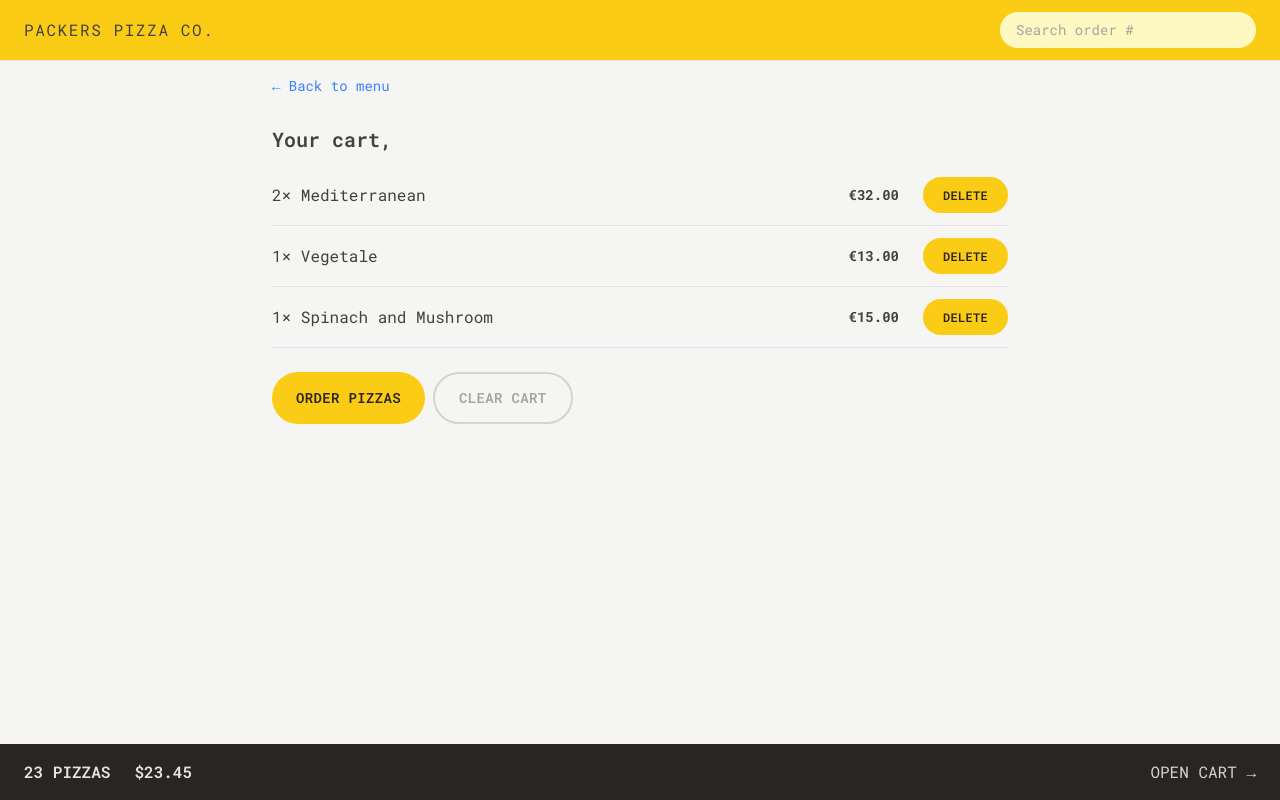
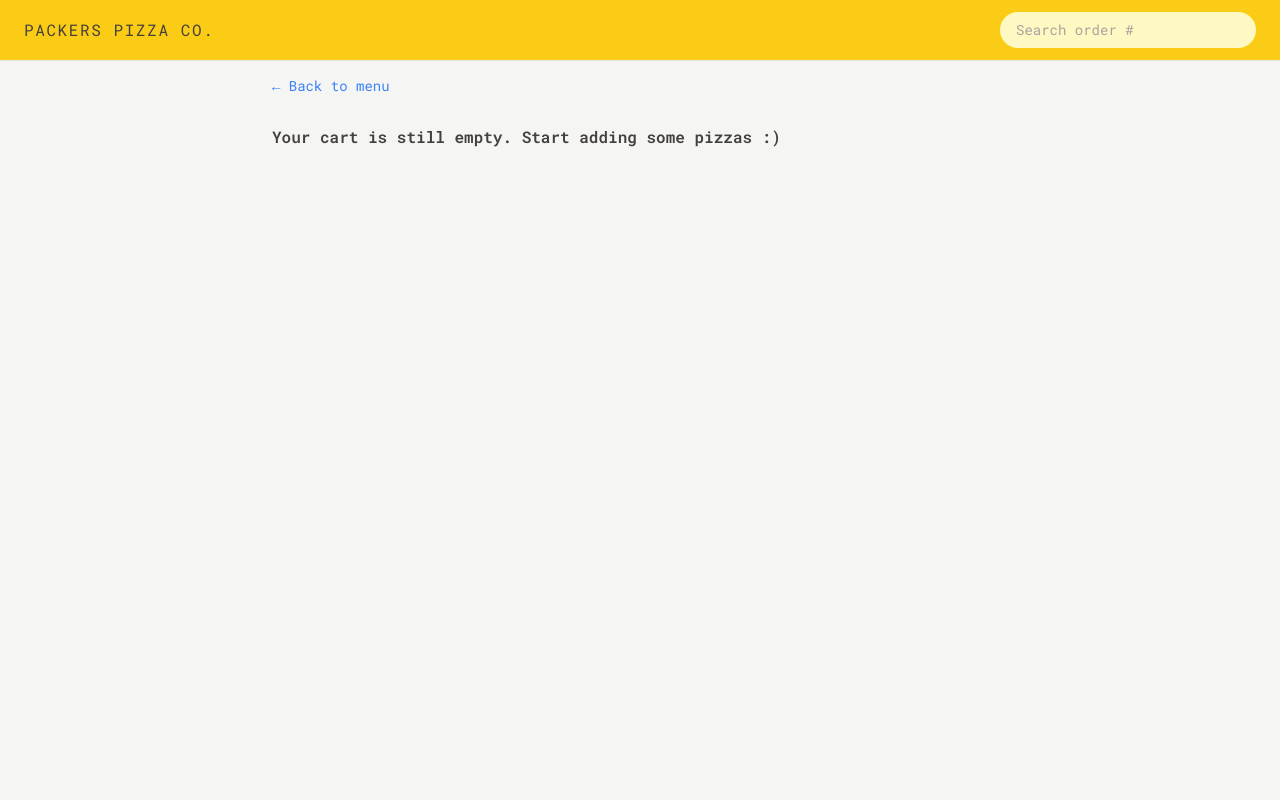
Before and after one commit to Reshpack/pizza-store, a React (Vite) app: page /cart in a window 1280 px wide. Built offline with nearby package versions, Linux system fonts and the light colour scheme.

Commit message:
Add: Cart functionality

```diff
--- a/src/features/cart/Cart.jsx
+++ b/src/features/cart/Cart.jsx
@@ -1,37 +1,16 @@
-import { Link } from "react-router-dom";
 import LinkButton from "../../ui/LinkButton";
 import Button from "../../ui/Button";
 import CartItem from "./CartItem";
-import { useSelector } from "react-redux";
-
-const fakeCart = [
-  {
-    pizzaId: 12,
-    name: "Mediterranean",
-    quantity: 2,
-    unitPrice: 16,
-    totalPrice: 32,
-  },
-  {
-    pizzaId: 6,
-    name: "Vegetale",
-    quantity: 1,
-    unitPrice: 13,
-    totalPrice: 13,
-  },
-  {
-    pizzaId: 11,
-    name: "Spinach and Mushroom",
-    quantity: 1,
-    unitPrice: 15,
-    totalPrice: 15,
-  },
-];
+import { useDispatch, useSelector } from "react-redux";
+import { clearCart, getCart } from "./cartSlice";
+import EmptyCart from "./EmptyCart";
 
 function Cart() {
-  const cart = fakeCart;
-  console.log(cart);
   const username = useSelector((state) => state.user.username);
+  const cart = useSelector(getCart);
+  const dispatch = useDispatch();
+
+  if (!cart.length) return <EmptyCart />;
 
   return (
     <div className="px-4 py-3">
@@ -40,7 +19,7 @@
       <h2 className="mt-7 text-xl font-semibold">Your cart, {username}</h2>
       <ul className="mt-3 divide-y divide-stone-200 border-b">
         {cart.map((item) => (
-          <CartItem item={item} key={item.key} />
+          <CartItem item={item} key={item.pizzaId} />
         ))}
       </ul>
 
@@ -48,7 +27,9 @@
         <Button to="/order/new" type="primary">
           Order pizzas
         </Button>
-        <Button type="secondary">Clear cart</Button>
+        <Button type="secondary" onClick={() => dispatch(clearCart())}>
+          Clear cart
+        </Button>
       </div>
     </div>
   );
--- a/src/features/cart/CartItem.jsx
+++ b/src/features/cart/CartItem.jsx
@@ -1,8 +1,12 @@
-import Button from "../../ui/Button";
+import { useSelector } from "react-redux";
 import { formatCurrency } from "../../utils/helpers";
+import { getCurrentQuantityById } from "./cartSlice";
+import DeleteItem from "./DeleteItem";
+import UpdateItemQuantity from "./UpdateItemQuantity";
 
 function CartItem({ item }) {
   const { pizzaId, name, quantity, totalPrice } = item;
+  const currentQuantity = useSelector(getCurrentQuantityById(pizzaId));
 
   return (
     <li className="py-3 sm:flex sm:items-center sm:justify-between">
@@ -11,7 +15,11 @@
       </p>
       <div className="flex items-center justify-between sm:gap-6">
         <p className="text-sm font-bold">{formatCurrency(totalPrice)}</p>
-        <Button type="small">Delete</Button>
+        <UpdateItemQuantity
+          pizzaId={pizzaId}
+          currentQuantity={currentQuantity}
+        />
+        <DeleteItem pizzaId={pizzaId} />
       </div>
     </li>
   );
--- a/src/features/cart/CartOverview.jsx
+++ b/src/features/cart/CartOverview.jsx
@@ -1,11 +1,19 @@
+import { useSelector } from "react-redux";
 import { Link } from "react-router-dom";
+import { getTotalCartPrice, getTotalCartQuantity } from "./cartSlice";
+import { formatCurrency } from "../../utils/helpers";
 
 function CartOverview() {
+  const totalCartQuantity = useSelector(getTotalCartQuantity);
+  const totalCartPrice = useSelector(getTotalCartPrice);
+
+  if (!totalCartQuantity) return null;
+
   return (
     <div className="flex items-center justify-between bg-stone-800 p-4 px-4 py-4 text-sm uppercase text-stone-200 sm:px-6 md:text-base">
       <p className="space-x-4 font-semibold text-stone-200 sm:space-x-6">
-        <span>23 pizzas</span>
-        <span>$23.45</span>
+        <span>{totalCartQuantity}</span>
+        <span>{formatCurrency(totalCartPrice)}</span>
       </p>
       <Link to="/cart" className="text-stone-300">
         Open cart &rarr;
--- /dev/null
+++ b/src/features/cart/DeleteItem.jsx
@@ -0,0 +1,14 @@
+import { useDispatch } from "react-redux";
+import Button from "../../ui/Button";
+import { deleteItem } from "./cartSlice";
+
+function DeleteItem({ pizzaId }) {
+  const dispatch = useDispatch();
+  return (
+    <Button type="small" onClick={() => dispatch(deleteItem(pizzaId))}>
+      Delete
+    </Button>
+  );
+}
+
+export default DeleteItem;
--- a/src/features/cart/EmptyCart.jsx
+++ b/src/features/cart/EmptyCart.jsx
@@ -1,11 +1,13 @@
-import { Link } from 'react-router-dom';
+import LinkButton from "../../ui/LinkButton";
 
 function EmptyCart() {
   return (
-    <div>
-      <Link to="/menu">&larr; Back to menu</Link>
+    <div className="px-4 py-3">
+      <LinkButton to="/menu">&larr; Back to menu</LinkButton>
 
-      <p>Your cart is still empty. Start adding some pizzas :)</p>
+      <p className="mt-7 font-semibold">
+        Your cart is still empty. Start adding some pizzas :)
+      </p>
     </div>
   );
 }
--- /dev/null
+++ b/src/features/cart/UpdateItemQuantity.jsx
@@ -0,0 +1,26 @@
+import { useDispatch } from "react-redux";
+import Button from "../../ui/Button";
+import { decreaseItemQuantity, increaseItemQuantity } from "./cartSlice";
+
+function UpdateItemQuantity({ pizzaId, currentQuantity }) {
+  const dispatch = useDispatch();
+  return (
+    <div className="flex items-center gap-2 md:gap-3">
+      <Button
+        type="round"
+        onClick={() => dispatch(decreaseItemQuantity(pizzaId))}
+      >
+        -
+      </Button>
+      <span className="text-sm font-medium">{currentQuantity}</span>
+      <Button
+        type="round"
+        onClick={() => dispatch(increaseItemQuantity(pizzaId))}
+      >
+        +
+      </Button>
+    </div>
+  );
+}
+
+export default UpdateItemQuantity;
--- a/src/features/cart/cartSlice.js
+++ b/src/features/cart/cartSlice.js
@@ -1,16 +1,7 @@
 import { createSlice } from "@reduxjs/toolkit";
 
 const initialState = {
-  //   cart: [],
-  cart: [
-    {
-      pizzaId: 12,
-      name: "Aussie",
-      quantity: 12,
-      unitPrice: 16,
-      totalPrice: 32,
-    },
-  ],
+  cart: [],
 };
 
 const cartSlice = createSlice({
@@ -38,6 +29,8 @@
 
       item.quantity--;
       item.totalPrice = item.quantity * item.unitPrice;
+
+      if (item.quantity === 0) cartSlice.caseReducers.deleteItem(state, action);
     },
     clearCart(state) {
       state.cart = [];
@@ -54,3 +47,14 @@
 } = cartSlice.actions;
 
 export default cartSlice.reducer;
+
+export const getCart = (state) => state.cart.cart;
+
+export const getTotalCartQuantity = (state) =>
+  state.cart.cart.reduce((sum, item) => sum + item.quantity, 0);
+
+export const getTotalCartPrice = (state) =>
+  state.cart.cart.reduce((sum, item) => sum + item.totalPrice, 0);
+
+export const getCurrentQuantityById = (id) => (state) =>
+  state.cart.cart.find((item) => item.pizzaId === id)?.quantity ?? 0;
--- a/src/features/menu/MenuItem.jsx
+++ b/src/features/menu/MenuItem.jsx
@@ -1,8 +1,26 @@
+import { useDispatch, useSelector } from "react-redux";
 import Button from "../../ui/Button";
 import { formatCurrency } from "../../utils/helpers";
+import { addItem, getCurrentQuantityById } from "../cart/cartSlice";
+import DeleteItem from "../cart/DeleteItem";
+import UpdateItemQuantity from "../cart/UpdateItemQuantity";
 function MenuItem({ pizza }) {
-  // eslint-disable-next-line no-unused-vars
+  const dispatch = useDispatch();
   const { id, name, unitPrice, ingredients, soldOut, imageUrl } = pizza;
+
+  const currentQuantity = useSelector(getCurrentQuantityById(id));
+  const isInCart = currentQuantity > 0;
+
+  function handleAddToCart() {
+    const newItem = {
+      pizzaId: id,
+      name,
+      quantity: 1,
+      unitPrice,
+      totalPrice: unitPrice * 1,
+    };
+    dispatch(addItem(newItem));
+  }
 
   return (
     <li className="flex gap-4 py-2">
@@ -24,7 +42,21 @@
               Sold out
             </p>
           )}
-          <Button type="small">Add to cart</Button>
+          {isInCart && (
+            <div className="flex items-center gap-3 sm:gap-8">
+              <UpdateItemQuantity
+                pizzaId={id}
+                currentQuantity={currentQuantity}
+              />
+              <DeleteItem pizzaId={id} />
+            </div>
+          )}
+
+          {!soldOut && !isInCart && (
+            <Button type="small" onClick={handleAddToCart}>
+              Add to cart
+            </Button>
+          )}
         </div>
       </div>
     </li>
--- a/src/ui/Button.jsx
+++ b/src/ui/Button.jsx
@@ -1,12 +1,13 @@
 import { Link } from "react-router-dom";
 
-function Button({ children, disabled, to, type }) {
+function Button({ children, disabled, to, type, onClick }) {
   const base =
     "inline-block text-sm rounded-full bg-yellow-400 font-semibold uppercase tracking-wide text-stone-800 transition-colors duration-300 hover:bg-yellow-300 focus:bg-yellow-300 focus:outline-none focus:ring focus:ring-yellow-300 focus:ring-offset-2 disabled:cursor-not-allowed ";
 
   const styles = {
     primary: base + " px-4 py-3 md:px-6 md:py-4",
     small: base + " px-4 py-2 md:px-5 md:py-2.5 text-xs",
+    round: base + " px-2.5 py-1 md:px-3.5 md:py-2 text-sm",
     secondary:
       "inline-block text-sm rounded-full border-2 border-stone-300 font-semibold uppercase tracking-wide text-stone-400 transition-colors duration-300 hover:bg-stone-300 hover:text-stone-800 focus:text-stone-800 focus:bg-stone-300 focus:outline-none focus:ring focus:ring-stone-200 focus:ring-offset-2 disabled:cursor-not-allowed px-4 py-2.5 md:px-6 md:py-3.5",
   };
@@ -17,6 +18,14 @@
         {children}
       </Link>
     );
+
+  if (onClick)
+    return (
+      <button onClick={onClick} disabled={disabled} className={styles[type]}>
+        {children}
+      </button>
+    );
+
   return (
     <button disabled={disabled} className={styles[type]}>
       {children}
```
